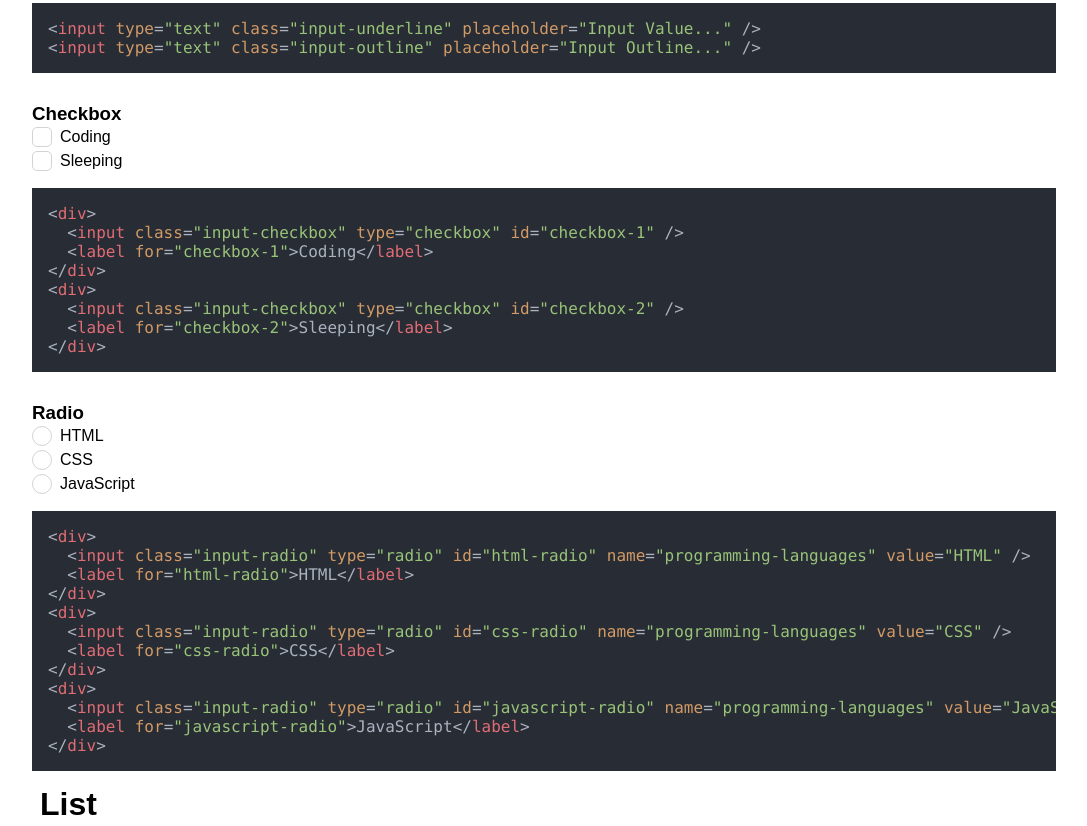
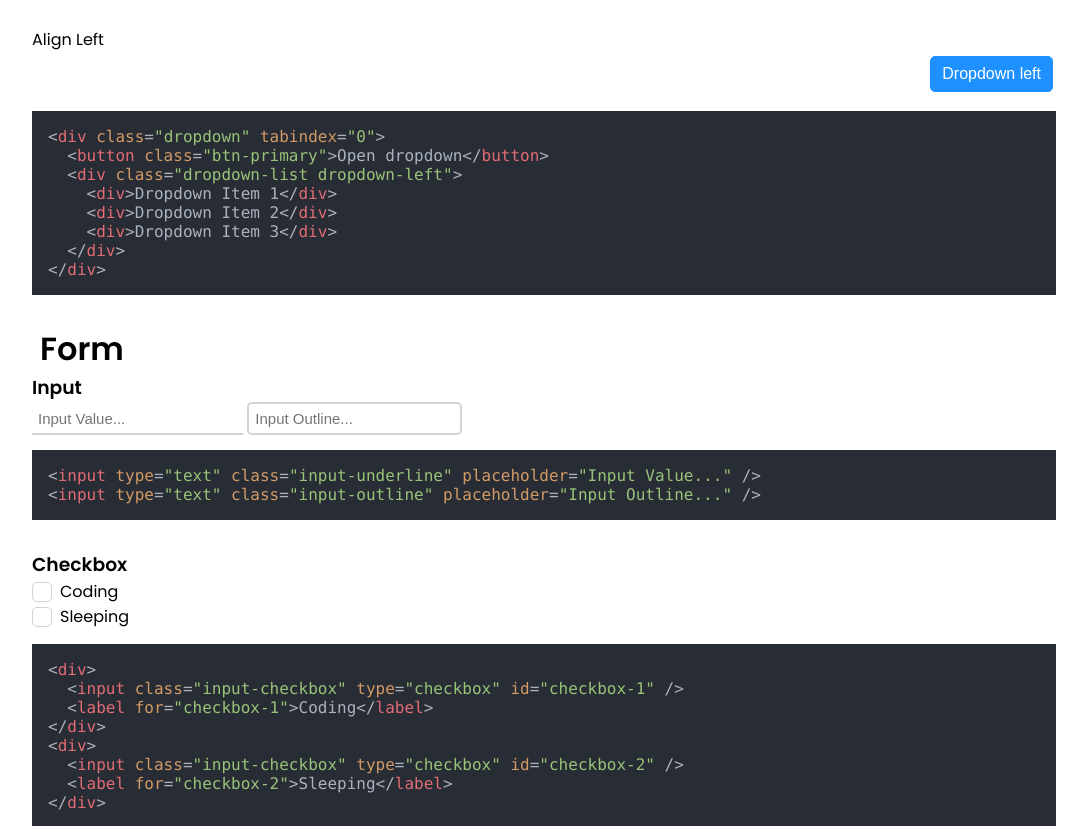
Before and after one commit to napthedev/squishyui, a website: page index.html in a window 1280 px wide. Shown: the part 7506-8332 px from the top of the page, without its empty margins (96-1183 px from the left). Drawn offline with nearby package versions, Linux system fonts and the light colour scheme.

Commit message:
restore font

```diff
--- a/scss/_reset.scss
+++ b/scss/_reset.scss
@@ -1,4 +1,4 @@
-// @import url("https://fonts.googleapis.com/css2?family=Poppins:ital,wght@0,100;0,200;0,300;0,400;0,500;0,600;0,700;0,800;0,900;1,100;1,200;1,300;1,400;1,500;1,600;1,700;1,800;1,900&display=swap");
+@import url("https://fonts.googleapis.com/css2?family=Poppins:ital,wght@0,100;0,200;0,300;0,400;0,500;0,600;0,700;0,800;0,900;1,100;1,200;1,300;1,400;1,500;1,600;1,700;1,800;1,900&display=swap");
 
 * {
   margin: 0;
```
Also changed, not shown: css/main.css.
